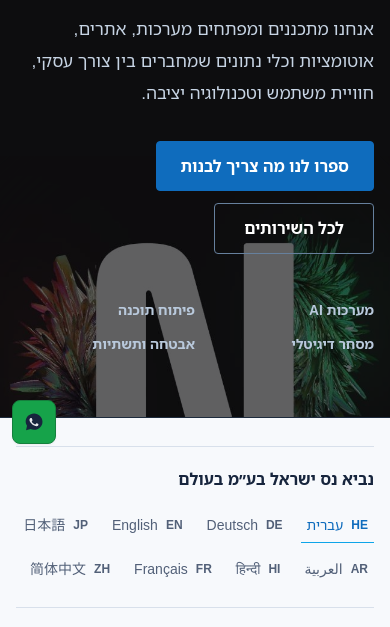
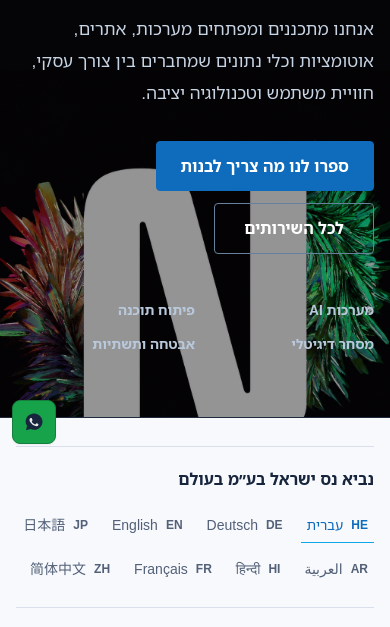
Before and after one commit to orgadhayak/navines-co-il, a Next.js app: page / in a window 390 px wide. Shown: the part 386-1013 px from the top of the page. Built offline with nearby package versions, Linux system fonts and the light colour scheme; no server answers.

Commit message:
fix: replace hero artwork and align footer signature

```diff
--- a/src/app/globals.css
+++ b/src/app/globals.css
@@ -823,7 +823,7 @@ html.theme-light [class*="bg-sky-50"] {
   overflow: hidden;
   isolation: isolate;
   border-bottom: 1px solid #1d2b3d;
-  background: #0d0d0f;
+  background: #050406;
   color: #ffffff;
 }
 
@@ -878,19 +878,17 @@ html.theme-light [class*="bg-sky-50"] {
   z-index: 0;
   left: clamp(1rem, 4vw, 5rem);
   top: 50%;
-  width: min(38rem, 42vw);
+  width: min(40rem, 44vw);
   aspect-ratio: 1;
   transform: translateY(-50%);
-  opacity: 0.86;
+  opacity: 1;
   pointer-events: none;
 }
 
 .home-hero-mark {
   object-fit: contain;
   object-position: center;
-  filter: saturate(0.94) contrast(1.04);
-  -webkit-mask-image: radial-gradient(ellipse 76% 76% at 50% 50%, #000 52%, rgba(0, 0, 0, 0.94) 70%, transparent 100%);
-  mask-image: radial-gradient(ellipse 76% 76% at 50% 50%, #000 52%, rgba(0, 0, 0, 0.94) 70%, transparent 100%);
+  filter: none;
   mix-blend-mode: normal;
 }
 
@@ -1476,10 +1474,10 @@ main:not(.games-page) .dashboard-row {
     left: 50%;
     right: auto;
     top: auto;
-    bottom: -10rem;
-    width: min(31rem, 108vw);
+    bottom: -8rem;
+    width: min(34rem, 122vw);
     transform: translateX(-50%);
-    opacity: 0.34;
+    opacity: 0.58;
   }
 
   .home-hero-proof {
@@ -1701,6 +1699,22 @@ main:not(.games-page) .dashboard-row {
   justify-content: space-between;
 }
 
+@media (max-width: 639px) {
+  .footer-legal-signature > div,
+  .footer-legal-signature > div:last-child {
+    flex-direction: column;
+    align-items: flex-start;
+    justify-content: flex-start;
+    gap: 0.35rem;
+  }
+
+  .footer-legal-signature .english-tech {
+    margin-top: 0.2rem;
+    align-self: flex-start;
+    font-weight: 650;
+  }
+}
+
 @media (max-width: 767px) {
   .product-editorial-list > a {
     grid-template-columns: 2rem minmax(0, 1fr);
--- a/src/app/page.tsx
+++ b/src/app/page.tsx
@@ -59,7 +59,7 @@ export default function HomePage() {
 
       <section className="home-hero">
         <div className="home-hero-visual" aria-hidden="true">
-          <Image alt="" className="home-hero-mark" fill priority sizes="(max-width: 768px) 80vw, 44vw" src="/brand/navines-symbol.jpg" />
+          <Image alt="" className="home-hero-mark" fill priority sizes="(max-width: 768px) 100vw, 44vw" src="/brand/navines-symbol.png" />
         </div>
         <div className="home-hero-inner mx-auto w-full max-w-7xl px-4 sm:px-6 lg:px-8">
           <div className="home-hero-copy">
--- a/src/components/Footer.tsx
+++ b/src/components/Footer.tsx
@@ -186,7 +186,7 @@ function FooterCopyright() {
       </div>
       <div>
         <span><bdi>© 2026</bdi> כל הזכויות שמורות</span>
-        <a className="english-tech footer-contact-link" dir="ltr" href={site.internationalUrl} rel="noopener noreferrer" target="_blank"><bdi>navines.com</bdi></a>
+        <a className="english-tech footer-contact-link" dir="ltr" href={site.internationalUrl} rel="noopener noreferrer" target="_blank"><bdi>NAVINES.COM</bdi></a>
       </div>
     </div>
   );
```
Also changed, not shown: public/brand/navines-symbol.jpg (deleted), public/brand/navines-symbol.png (added).
